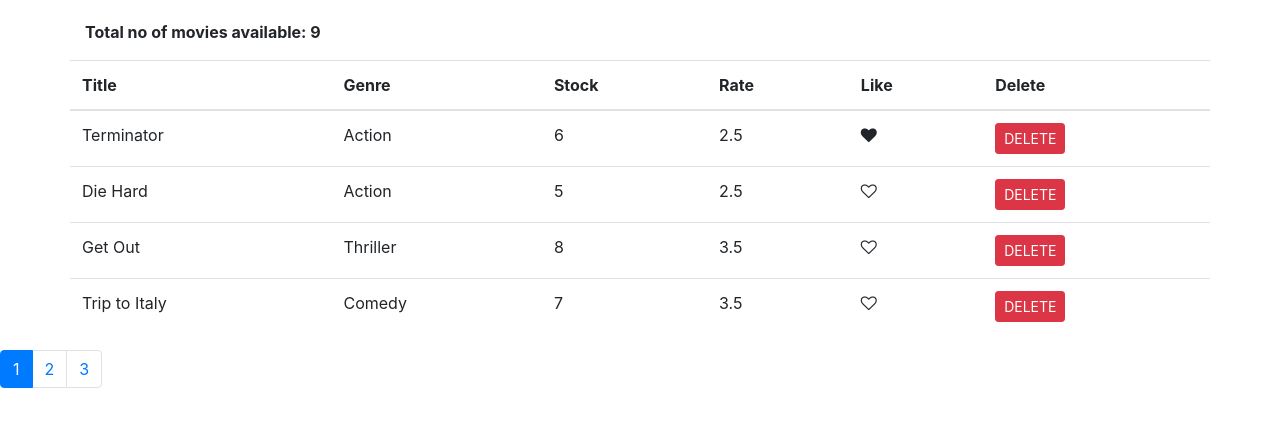
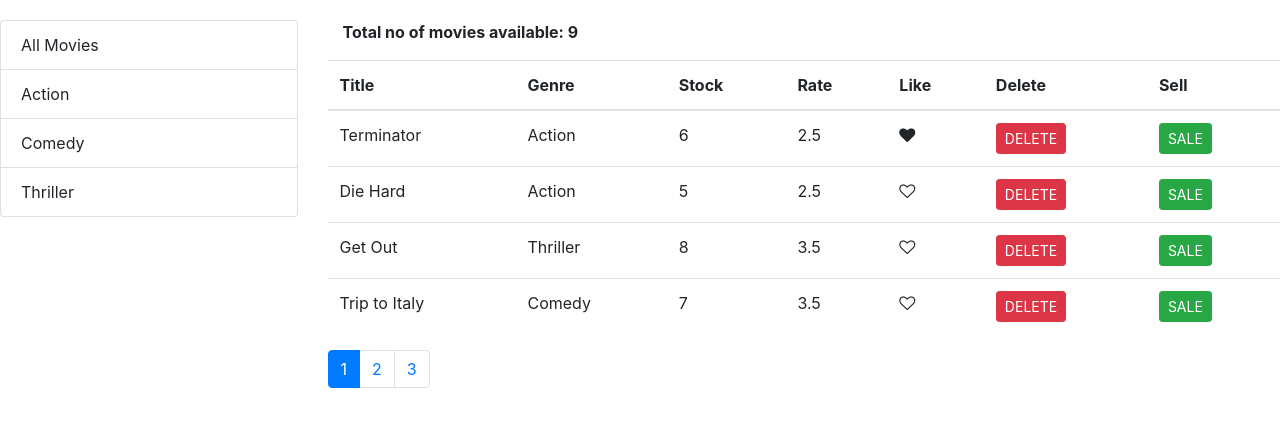
Before and after one commit to vamsiKrishna0315/Reactdummy, a React app: page / in a window 1280 px wide. Shown: the top 426 px of the page. Built offline with nearby package versions, Linux system fonts and the light colour scheme.

Commit message:
Added Sale Button

```diff
--- a/package.json
+++ b/package.json
@@ -41,6 +41,7 @@
     "postcss-normalize": "^10.0.1",
     "postcss-preset-env": "^7.0.1",
     "prompts": "^2.4.2",
+    "prop-types": "^15.6.2",
     "react": "^18.2.0",
     "react-app-polyfill": "^3.0.0",
     "react-bootstrap": "^2.8.0",
--- a/src/App.css
+++ b/src/App.css
@@ -13,3 +13,6 @@ p{
     margin-left: 88px;
     border: 2px solid black;
 }
+.container{
+    max-width:none;
+}
--- a/src/components/Movies/count.jsx
+++ b/src/components/Movies/count.jsx
@@ -6,7 +6,6 @@ state = {
 }
 
 class count extends Component {
-    state = {  }
     render() {
         return (
             <header>
--- a/src/components/Movies/movies.jsx
+++ b/src/components/Movies/movies.jsx
@@ -1,18 +1,28 @@
 import React, { Component } from 'react';
 import { getMovies } from '../../services/fakeMovieService';
-import Like from './subComponents/like';
+import { getGenres } from '../../services/fakegenreService';
 import Pagination from './subComponents/pagination';
 import { paginate } from '../../utilis/paginate';
+import Filter from '../Movies/subComponents/filter';
+import MoviesTable from '../moviesTable';
 
 
 class Movies extends Component {
     state = {
-        movies: getMovies(),   //this is not the right way
+        movies: [],   //this is not the right way
         pageSize: 4,
-        currentPage: 1
+        currentPage: 1,
+        genres: []
     };
 
-    handleDelete = (movie) =>{
+    componentDidMount() {
+        const genres = [{name: "All Movies"},...getGenres()]
+        this.setState({ movies: getMovies(), genres })
+    }
+    handleGenreSelect = genre => {
+        this.setState({ selectedGenre: genre, currentPage: 1 });
+    }
+    handleDelete = (movie) => {
         // console.log(movies.name, 'was deleted');
         const movies = this.state.movies.filter(m => m._id !== movie._id);
         this.setState({ movies })
@@ -20,65 +30,62 @@ class Movies extends Component {
         // this.setState({ movies: movies }) in modern js when both properties names are equal we can pass as 1
     };
 
-    hanadleLike= (movie) => {
+    handleLike = (movie) => {
         console.log('Here in Like', movie);
 
         const movies = [...this.state.movies];
         const index = movies.indexOf(movie);
-        movies[index] = {...movies[index]};
+        movies[index] = { ...movies[index] };
         movies[index].liked = !movies[index].liked;
-        this.setState({movies});
+        this.setState({ movies });
     };
 
-    handlePageChange = (page) =>{
+    handlePageChange = (page) => {
         // console.log('called pagination', page)
-        this.setState({currentPage: page});
+        this.setState({ currentPage: page });
     };
 
+    handleSale = (movie) => {
+        const movies = [...this.state.movies];
+        const index = movies.findIndex((m) => m._id === movie._id);
+
+        if (index !== -1 && movies[index].numberInStock > 0) {
+          movies[index] = { ...movies[index] };
+          movies[index].numberInStock -= 1;
+          this.setState({ movies });
+        }
+      };
+
     render() {
-        const {length: count} = this.state.movies;
-        const{pageSize, currentPage, movies: allMovies} = this.state;
-        if(count === 0) return <p className='container'>There are no movies</p>;
-        const movies = paginate(allMovies,currentPage,pageSize);
-        return(
-            <React.Fragment>
+        const { length: count } = this.state.movies;
+        const { pageSize, currentPage, movies: allMovies, selectedGenre } = this.state;
+        if (count === 0) return <p className='container'>There are no movies</p>;
+        const filtered = selectedGenre && selectedGenre._id ?
+            allMovies.filter(m => m.genre._id === selectedGenre._id) : allMovies;
+        const movies = paginate(filtered, currentPage, pageSize);
+        return (
+            <div className='row'>
+                <div className="col-3">
+                    <Filter items={this.state.genres}
+                        selectedItem={this.state.selectedGenre}
+                        onItemSelect={this.handleGenreSelect} /></div>
+                <div className="col"> <p className='container'>Total no of movies available: {filtered.length}</p>
 
-                <p className='container'>Total no of movies available: {count}</p>
+                <MoviesTable
+                movies = {movies}
+                onLike = {this.handleLike}
+                onDelete = {this.handleDelete}
+                onSale={this.handleSale}
+                />
 
-        <table className="table container">
-            <thead>
-                <tr >
-                    <th>Title</th>
-                    <th>Genre</th>
-                    <th>Stock</th>
-                    <th>Rate</th>
-                    <th>Like</th>
-                    <th>Delete</th>
-                </tr>
-            </thead>
-            <tbody>
-                {movies.map(movie => (
-                <tr key={movie._id} >
-                    <td>{movie.title}</td>
-                    <td>{movie.genre.name}</td>
-                    <td>{movie.numberInStock}</td>
-                    <td>{movie.dailyRentalRate}</td>
-                    <td><Like onClicked = {() => this.hanadleLike(movie)}  liked ={movie.liked}/></td>
-                    <td>
-                        <button onClick={() => this.handleDelete(movie)} className='btn btn-danger btn-sm'> DELETE
+                    <Pagination itemCount={filtered.length}
+                        pageSize={pageSize}
+                        currentPage={currentPage}
+                        onPageChange={this.handlePageChange} /></div>
 
-                        </button>
-                    </td>
-                </tr> ))}
 
-            </tbody>
-        </table>
-                <Pagination itemCount={count}
-                pageSize={pageSize}
-                currentPage = {currentPage}
-                onPageChange={this.handlePageChange} />
-            </React.Fragment>
-            );
+            </div>
+        );
     }
 }
-export default  Movies;
+export default Movies;
--- /dev/null
+++ b/src/components/Movies/subComponents/filter.jsx
@@ -0,0 +1,17 @@
+import React, { Component } from 'react';
+// import , { Component } from 'react';
+
+const Filter = (props) => {
+  const { items, textProperty, valueProperty, onItemSelect, selectedItem } = props;
+    return <ul className='list-group'>
+      {items.map(item => <li onClick={() => onItemSelect(item)} key={item[valueProperty]}
+      className={item === selectedItem ? 'list-group-item active':
+        'list-group-item'}>{item[textProperty]}</li>)}
+    </ul>
+}
+
+Filter.defaultProps = {
+  textProperty: "name",
+  valueProperty: "_id"
+};
+export default Filter;
--- /dev/null
+++ b/src/components/Movies/subComponents/sale.jsx
@@ -0,0 +1,18 @@
+import React, { Component } from 'react';
+
+
+class Sale extends Component {
+
+    state = {  }
+
+    render() {
+        const { onClick } = this.props;
+        return (
+            <button
+            onClick = {onClick}
+            className= 'btn btn-success btn-sm'>SALE</button>
+        );
+    }
+}
+
+export default Sale;
--- /dev/null
+++ b/src/components/moviesTable.jsx
@@ -0,0 +1,46 @@
+import React, { Component } from 'react';
+import Like from './Movies/subComponents/like';
+import Sale from './Movies/subComponents/sale'
+
+
+const MoviesTable = (props) => {
+    const { movies, onDelete, onLike,onSale } = props;
+    return (
+        <table className="table container">
+                        <thead>
+                            <tr >
+                                <th>Title</th>
+                                <th>Genre</th>
+                                <th>Stock</th>
+                                <th>Rate</th>
+                                <th>Like</th>
+                                <th>Delete</th>
+                                <th>Sell</th>
+                            </tr>
+                        </thead>
+                        <tbody>
+                            {movies.map(movie => (
+                                <tr key={movie._id} >
+                                    <td>{movie.title}</td>
+                                    <td>{movie.genre.name}</td>
+                                    <td>{movie.numberInStock}</td>
+                                    <td>{movie.dailyRentalRate}</td>
+                                    <td><Like onClicked={() => onLike(movie)} liked={movie.liked} /></td>
+                                    <td>
+                                        <button onClick={() => onDelete(movie)} className='btn btn-danger btn-sm'> DELETE
+
+                                        </button>
+                                    </td>
+                                    <td>
+                                       <Sale
+                                       onClick={() => onSale(movie)}
+                                       />
+                                    </td>
+                                </tr>))}
+
+                        </tbody>
+                    </table>
+    );
+}
+
+export default MoviesTable;
```
Also changed, not shown: src/components/Movies/subComponents/pagination.jsx (+8 -0 lines), 1 other file (tests, documents, lock files or other folders).
